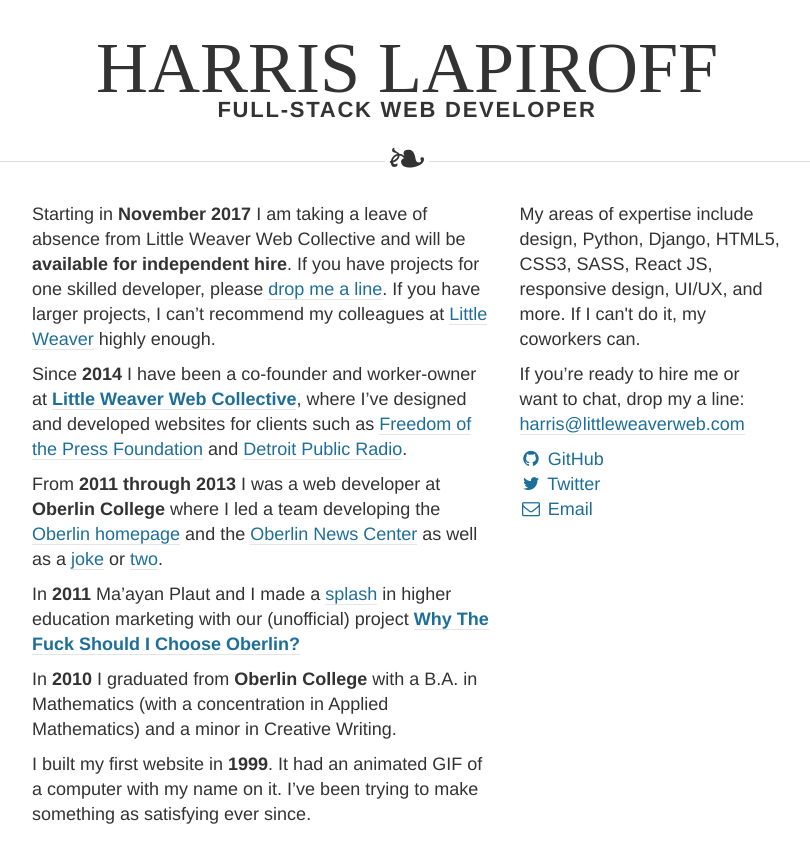
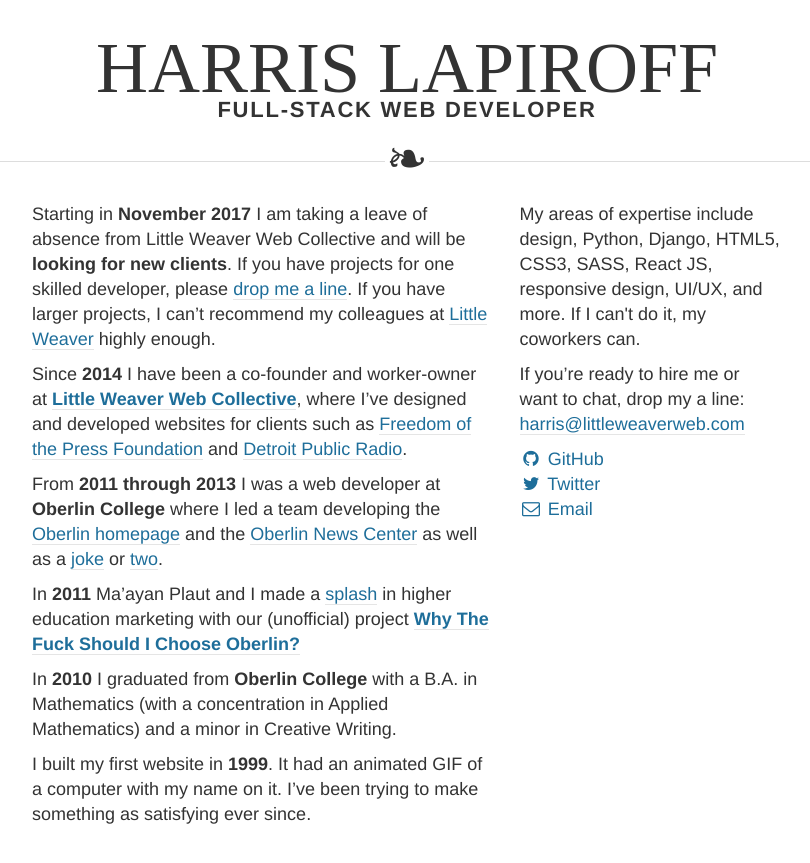
Before and after one commit to harrislapiroff/chromamine.com, a Jekyll site: the page built from index.md, in a window 1280 px wide. Shown: the top 863 px of the page, without its empty margins (233-1043 px from the left). Built offline with Jekyll 4.4.1, drawn with Linux system fonts in a browser that asks for light colours; nearby versions of some CDN libraries.

Commit message:
Update index.md

```diff
--- a/index.md
+++ b/index.md
@@ -2,7 +2,7 @@
 layout: home
 ---
 
-Starting in **November 2017** I am taking a leave of absence from Little Weaver Web Collective and will be **available for independent hire**. If you have projects for one skilled developer, please [drop me a line](mailto:harris@chromamine.com). If you have larger projects, I can't recommend my colleagues at [Little Weaver](http://littleweaverweb.com/) highly enough.
+Starting in **November 2017** I am taking a leave of absence from Little Weaver Web Collective and will be **looking for new clients**. If you have projects for one skilled developer, please [drop me a line](mailto:harris@chromamine.com). If you have larger projects, I can't recommend my colleagues at [Little Weaver](http://littleweaverweb.com/) highly enough.
 
 Since **2014** I have been a co-founder and worker-owner at [**Little Weaver Web Collective**](http://littleweaverweb.com/), where I've designed and developed websites for clients such as [Freedom of the Press Foundation](http://freedom.press/) and [Detroit Public Radio](http://wdet.org/).
 
```
